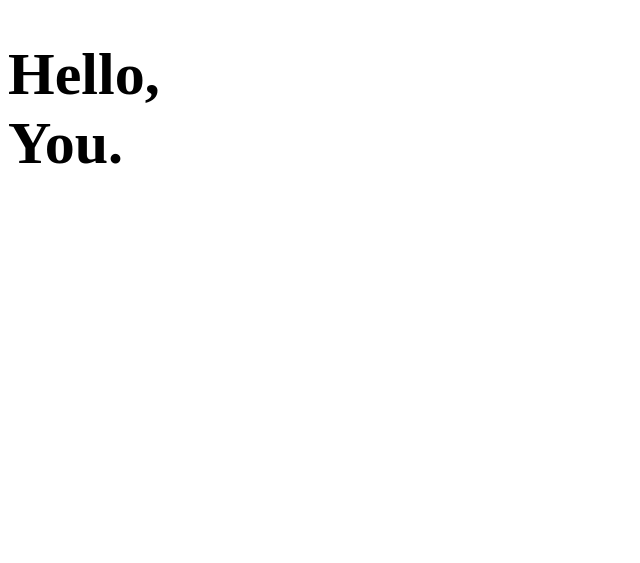
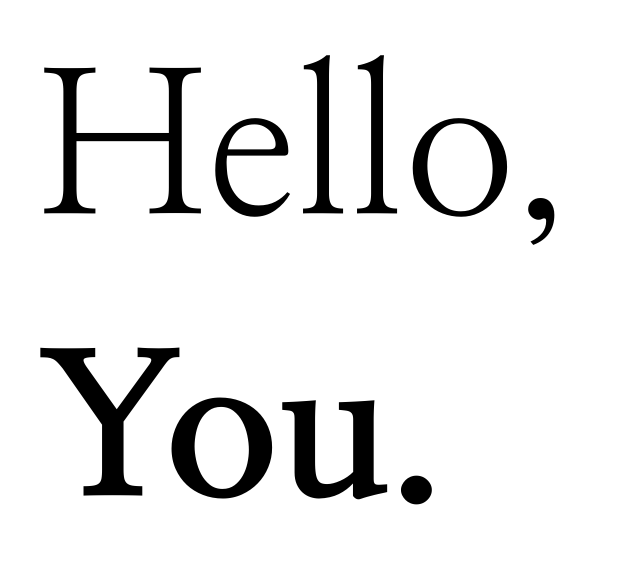
Before and after one commit to cjhudson55/git-exercise, a plain HTML site: page index.html in a window 1280 px wide. Shown: the whole page, without its empty margins (0-640 px from the left). Drawn offline with Linux system fonts and the light colour scheme.

Commit message:
Further stylisation to H1

```diff
--- a/index.html
+++ b/index.html
@@ -9,8 +9,10 @@
 </head>
 <body>
     <h1>
-        Hello, <br>
-        <span>You.</span>
+        Hello,
     </h1>
+    <p>
+        You.
+    </p>
 </body>
 </html>
--- a/style.css
+++ b/style.css
@@ -1,8 +1,15 @@
+@import url('https://fonts.googleapis.com/css2?family=Nanum+Myeongjo:wght@400;800&display=swap');
+
 h1 {
-    font-family: 'Times New Roman', Times, serif;
-    font-size: 60px;
+    font-family: 'Nanum Myeongjo', serif;
+    font-size: 200px;
+    font-weight: 400;
+    margin: 30px;
 }
 
-span {
-    font-weight: bold;
+p {
+    font-family: 'Nanum Myeongjo', serif;
+    font-size: 200px;
+    font-weight: 800;
+    margin: 30px;
 }
```
